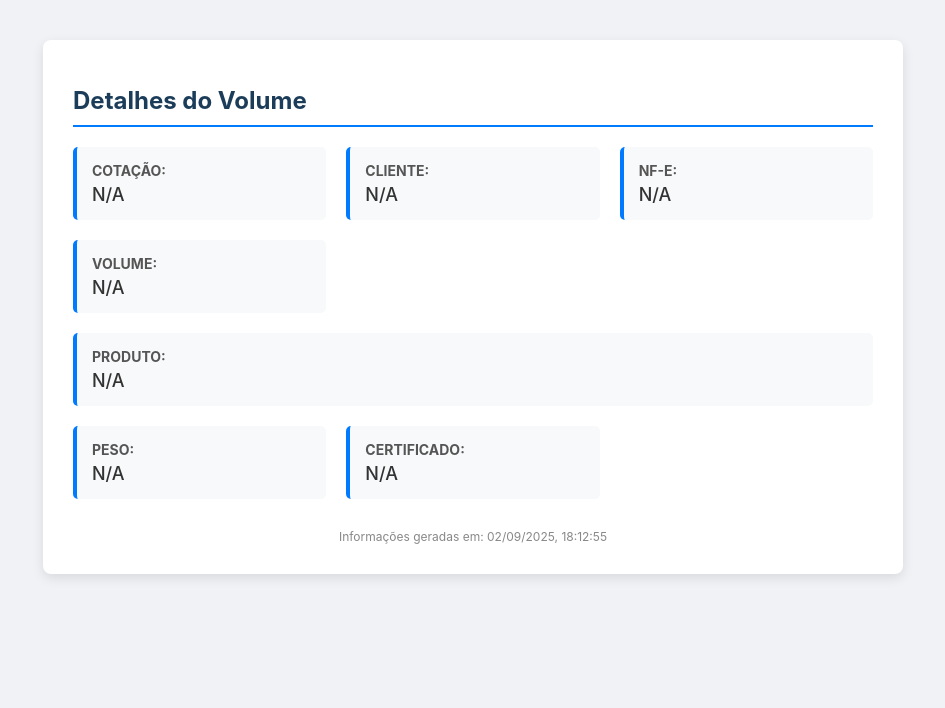
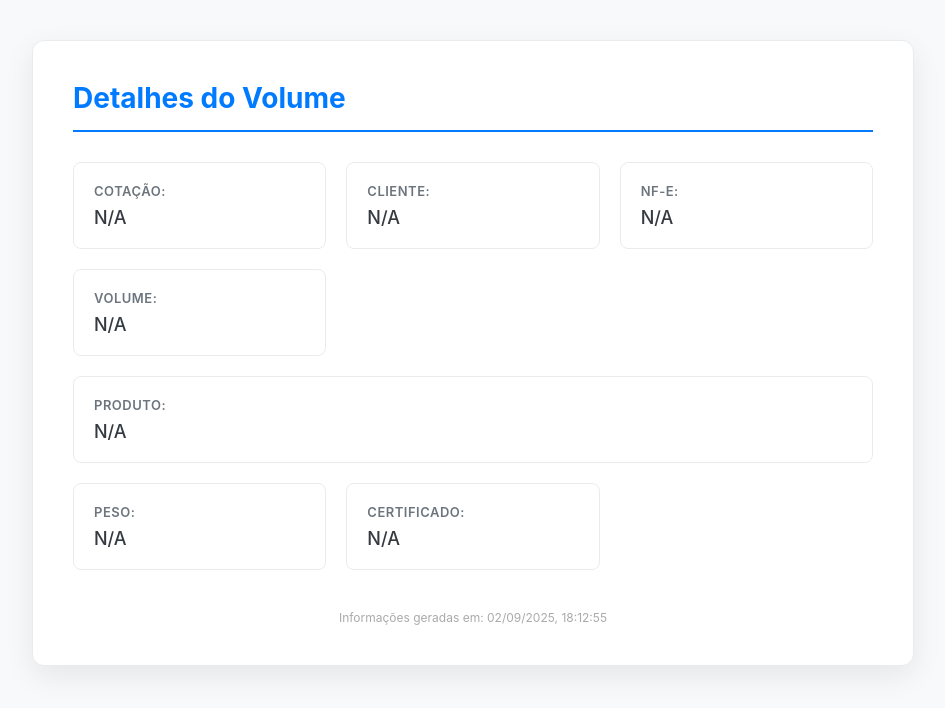
Before and after one commit to arthurbritol/etiquetas, a plain HTML site: page visualizador.html in a window 1280 px wide. Shown: the whole page, without its empty margins (167-1112 px from the left). Drawn offline with Linux system fonts and the light colour scheme.

Commit message:
Update visualizador.html

```diff
--- a/visualizador.html
+++ b/visualizador.html
@@ -5,14 +5,79 @@
     <meta name="viewport" content="width=device-width, initial-scale=1.0">
     <title>Detalhes do Volume</title>
     <style>
-        body { font-family: -apple-system, BlinkMacSystemFont, 'Segoe UI', Roboto, 'Helvetica Neue', Arial, sans-serif; margin: 0; padding: 20px; background-color: #f0f2f5; color: #333; }
-        .sheet { background-color: white; max-width: 800px; margin: 20px auto; padding: 30px; border-radius: 8px; box-shadow: 0 4px 12px rgba(0,0,0,0.1); }
-        h1 { font-size: 24px; color: #1c3d5a; border-bottom: 2px solid #007bff; padding-bottom: 10px; margin-bottom: 20px; }
-        .info-grid { display: grid; grid-template-columns: repeat(auto-fit, minmax(250px, 1fr)); gap: 20px; }
-        .info-item { background-color: #f8f9fa; padding: 15px; border-radius: 5px; border-left: 4px solid #007bff; }
-        .info-item strong { display: block; font-size: 14px; color: #555; margin-bottom: 5px; text-transform: uppercase; }
-        .info-item span { font-size: 18px; color: #333; font-weight: 500; word-wrap: break-word; }
-        .footer { text-align: center; margin-top: 30px; font-size: 12px; color: #888; }
+        :root {
+            --primary-blue: #007bff;
+            --light-gray: #f8f9fa;
+            --medium-gray: #e9ecef;
+            --dark-gray: #343a40;
+            --text-secondary: #6c757d;
+            --white: #ffffff;
+            --shadow-light: rgba(0, 0, 0, 0.08);
+        }
+        body {
+            font-family: 'Inter', -apple-system, BlinkMacSystemFont, 'Segoe UI', Roboto, 'Helvetica Neue', Arial, sans-serif;
+            margin: 0;
+            padding: 20px;
+            background-color: var(--light-gray);
+            color: var(--dark-gray);
+            -webkit-font-smoothing: antialiased;
+        }
+        .sheet {
+            background-color: var(--white);
+            max-width: 800px;
+            margin: 20px auto;
+            padding: 40px;
+            border-radius: 12px;
+            box-shadow: 0 10px 30px var(--shadow-light);
+            border: 1px solid var(--medium-gray);
+        }
+        h1 {
+            font-size: 28px;
+            font-weight: 700;
+            color: var(--primary-blue);
+            border-bottom: 2px solid var(--primary-blue);
+            padding-bottom: 15px;
+            margin-top: 0;
+            margin-bottom: 30px;
+        }
+        .info-grid {
+            display: grid;
+            grid-template-columns: repeat(auto-fit, minmax(250px, 1fr));
+            gap: 20px;
+        }
+        .info-item {
+            background-color: #fff;
+            padding: 20px;
+            border-radius: 8px;
+            border: 1px solid var(--medium-gray);
+            transition: all 0.2s ease-in-out;
+        }
+        .info-item:hover {
+            transform: translateY(-3px);
+            box-shadow: 0 8px 20px rgba(0, 123, 255, 0.1);
+            border-color: var(--primary-blue);
+        }
+        .info-item strong {
+            display: block;
+            font-size: 13px;
+            color: var(--text-secondary);
+            margin-bottom: 8px;
+            text-transform: uppercase;
+            font-weight: 600;
+            letter-spacing: 0.5px;
+        }
+        .info-item span {
+            font-size: 18px;
+            color: var(--dark-gray);
+            font-weight: 500;
+            word-wrap: break-word;
+        }
+        .footer {
+            text-align: center;
+            margin-top: 40px;
+            font-size: 12px;
+            color: #aaa;
+        }
     </style>
 </head>
 <body>
@@ -45,4 +110,5 @@
         };
     </script>
 </body>
+
 </html>
```
